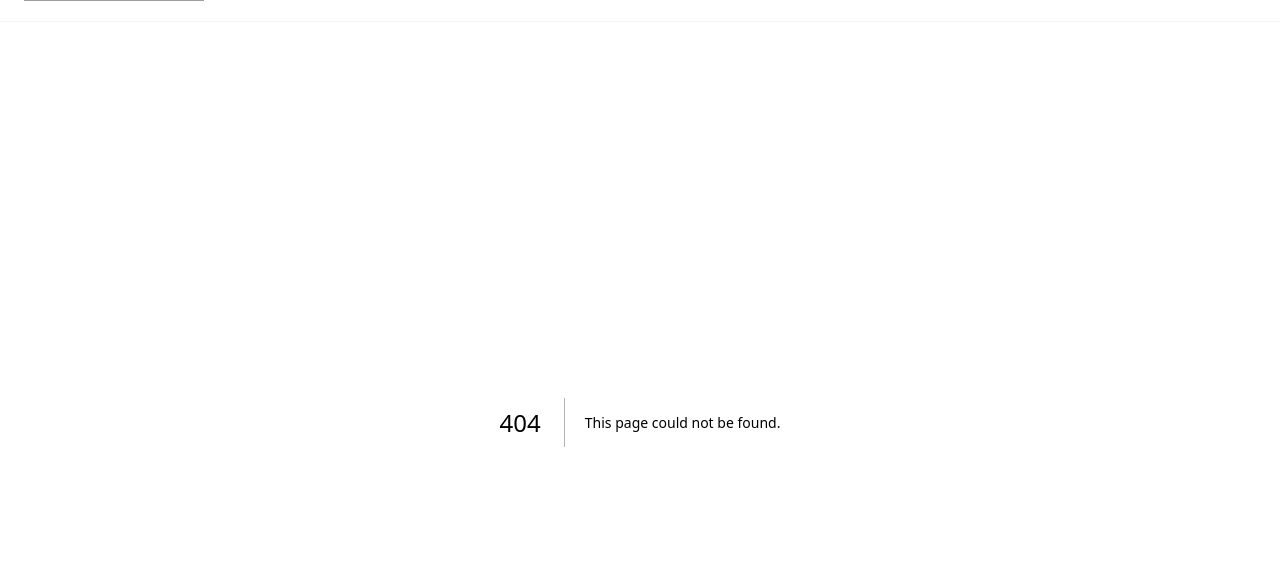
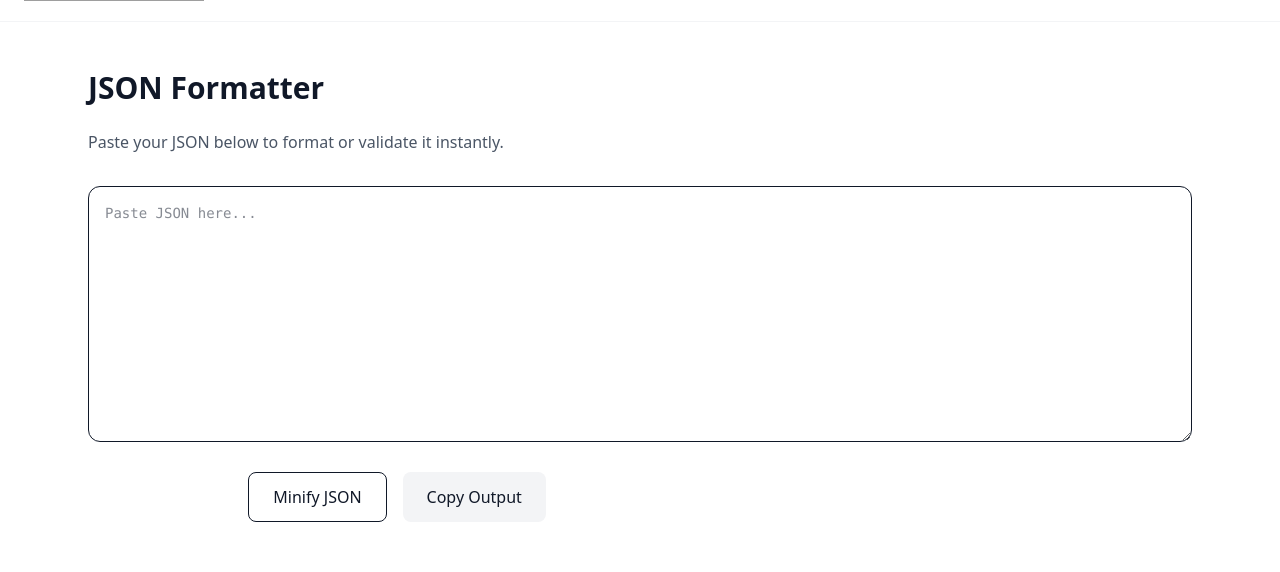
Before and after one commit to vaarunsonawwane-ops/yoryantra-new, a Next.js app: page /tools/json-formatter in a window 1280 px wide. Before the commit this address had no page. Shown: the part 154-726 px from the top of the page. Built offline with nearby package versions, Linux system fonts and the light colour scheme; grey boxes are pictures that could not be loaded.

Commit message:
json formatter tool

```diff
--- /dev/null
+++ b/app/tools/json-formatter/page.tsx
@@ -0,0 +1,97 @@
+"use client";
+
+import { useState } from "react";
+
+export default function JsonFormatterPage() {
+  const [input, setInput] = useState("");
+  const [output, setOutput] = useState("");
+  const [error, setError] = useState("");
+
+  const formatJson = () => {
+    try {
+      const parsed = JSON.parse(input);
+      const formatted = JSON.stringify(parsed, null, 2);
+
+      setOutput(formatted);
+      setError("");
+    } catch (err: any) {
+      setOutput("");
+      setError("Invalid JSON: " + err.message);
+    }
+  };
+
+  const minifyJson = () => {
+    try {
+      const parsed = JSON.parse(input);
+      const minified = JSON.stringify(parsed);
+
+      setOutput(minified);
+      setError("");
+    } catch (err: any) {
+      setOutput("");
+      setError("Invalid JSON: " + err.message);
+    }
+  };
+
+  const copyToClipboard = () => {
+    navigator.clipboard.writeText(output);
+  };
+
+  return (
+    <div className="max-w-6xl mx-auto px-6 py-12">
+      <h1 className="text-3xl font-bold text-[var(--dark)] mb-6">
+        JSON Formatter
+      </h1>
+
+      <p className="text-gray-600 mb-8">
+        Paste your JSON below to format or validate it instantly.
+      </p>
+
+      {/* INPUT */}
+      <textarea
+        className="w-full h-64 p-4 border rounded-xl font-mono text-sm"
+        placeholder="Paste JSON here..."
+        value={input}
+        onChange={(e) => setInput(e.target.value)}
+      />
+
+      {/* BUTTONS */}
+      <div className="flex gap-4 mt-6 flex-wrap">
+        <button
+          onClick={formatJson}
+          className="px-6 py-3 rounded-lg text-white"
+          style={{ backgroundColor: "var(--green)" }}
+        >
+          Format JSON
+        </button>
+
+        <button
+          onClick={minifyJson}
+          className="px-6 py-3 rounded-lg border"
+          style={{ borderColor: "var(--green)", color: "var(--green)" }}
+        >
+          Minify JSON
+        </button>
+
+        <button
+          onClick={copyToClipboard}
+          className="px-6 py-3 rounded-lg bg-gray-100"
+        >
+          Copy Output
+        </button>
+      </div>
+
+      {/* ERROR */}
+      {error && (
+        <div className="mt-6 text-red-600 font-medium">{error}</div>
+      )}
+
+      {/* OUTPUT */}
+      {output && (
+        <pre className="mt-6 p-4 bg-gray-50 border rounded-xl overflow-auto text-sm">
+          {output}
+        </pre>
+      )}
+    </div>
+  );
+}
```
